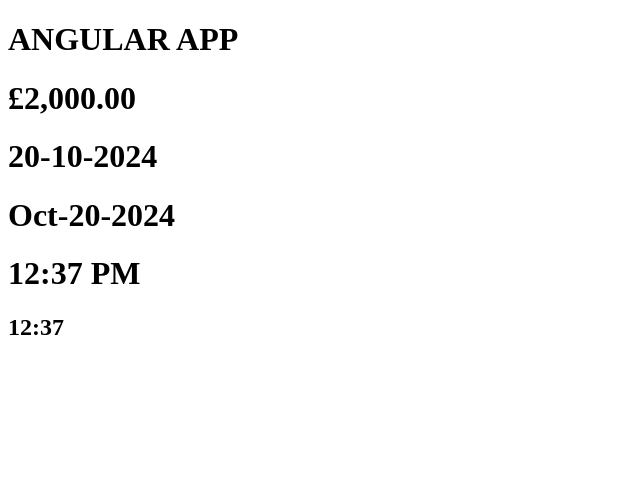
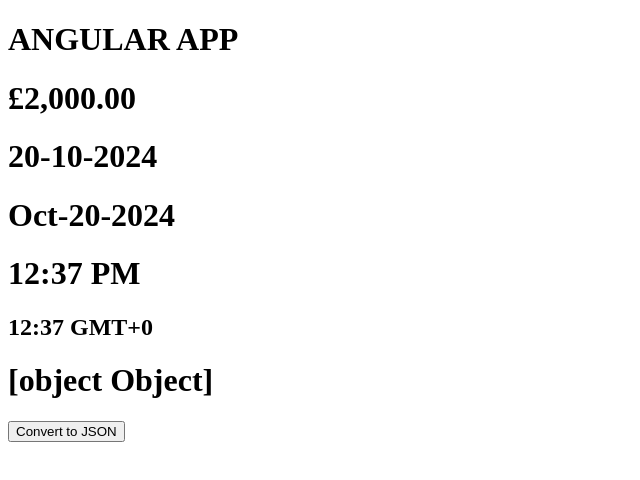
Before and after one commit to B00ttl3/Pipes-In-Angular, an Angular app: page / in a window 1280 px wide. Shown: the top 480 px of the page, without its empty margins (0-640 px from the left). Built offline with nearby package versions, Linux system fonts and the light colour scheme.

Commit message:
Learning about JSON pipe as the view only works with JSON. First I learnt it using the JS way

```diff
--- a/src/app/app.component.html
+++ b/src/app/app.component.html
@@ -73,6 +73,12 @@
 
 <h1>{{ today | date : 'hh:mm a' }}</h1>
 
-<!-- incase we want to show the 24 hour format. then use HH instead of hh. Simple -->
+<!-- incase we want to show the 24 hour format. then use HH instead of hh. Simple. and if you also want ot show the timezone. simply put z at the end like hh:mm a z to show the timezone at the end -->
 
-<h2>{{ today | date : 'HH:mm' }}</h2>
+<h2>{{ today | date : 'HH:mm z' }}</h2>
+
+
+<!-- JSON Pipes: -->
+
+<h1>{{ user }}</h1>
+<button (click)="convertJson()" > Convert to JSON </button>
--- a/src/app/app.component.ts
+++ b/src/app/app.component.ts
@@ -23,4 +23,14 @@ export class AppComponent {
     this.title = this.title.toUpperCase();
     // this is JavaScript way not angular way
   }
+
+  user: any = {
+    name: 'Umair Munir',
+    age: 30,
+    email: 'work@gmail.com'
+  }
+
+  convertJson() {
+    this.user =  JSON.stringify(this.user);
+  }
 }
```
